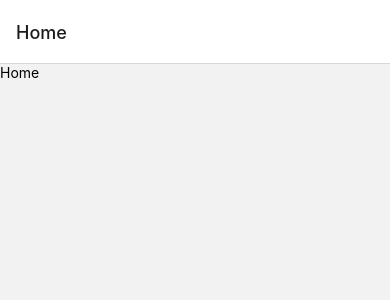
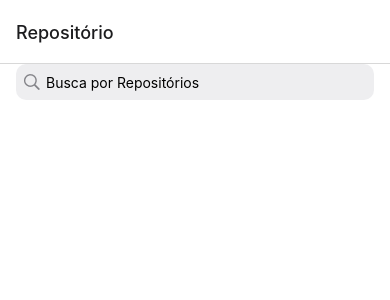
Before and after one commit to fabio-jreis/desafioAbril, a React Native app: screen / in a window 390 px wide. Shown: the top 300 px of the page. Built offline with nearby package versions, Linux system fonts and the light colour scheme.

Commit message:
style: Home

```diff
--- a/App.tsx
+++ b/App.tsx
@@ -2,17 +2,26 @@ import React from 'react';
 import {NavigationContainer} from "@react-navigation/native";
 import {createStackNavigator} from "@react-navigation/stack";
 
-import Home from "./src/Home"
+import Home from "./src/Home/Home"
 import Details from "./src/Details";
 
 const App = () => {
 
   const Stack = createStackNavigator();
 
+
   return(
     <NavigationContainer>
-      <Stack.Navigator>
-        <Stack.Screen name="Home" component={Home} />
+      <Stack.Navigator
+         screenOptions={{
+          cardStyle: {
+            backgroundColor: '#FFF',
+          },
+          animationEnabled: false,
+          //headerShown: false,
+        }}
+      >
+        <Stack.Screen name="Repositório" component={Home} />
         <Stack.Screen name="Details" component={Details}/>
       </Stack.Navigator>
     </NavigationContainer>
--- a/package.json
+++ b/package.json
@@ -16,7 +16,8 @@
     "react-native": "0.72.3",
     "react-native-gesture-handler": "^2.12.0",
     "react-native-safe-area-context": "^4.7.1",
-    "react-native-screens": "^3.22.1"
+    "react-native-screens": "^3.22.1",
+    "styled-components": "^6.0.4"
   },
   "devDependencies": {
     "@babel/core": "^7.20.0",
@@ -27,6 +28,7 @@
     "@tsconfig/react-native": "^3.0.0",
     "@types/react": "^18.0.24",
     "@types/react-test-renderer": "^18.0.0",
+    "@types/styled-components-react-native": "^5.2.1",
     "babel-jest": "^29.2.1",
     "eslint": "^8.19.0",
     "jest": "^29.2.1",
--- a/src/Home.js
+++ /dev/null
@@ -1,10 +0,0 @@
-import React from "react";
-import { View, Text } from 'react-native'
-
-export default function Home() {
-    return(
-        <View>
-            <Text>Home</Text>
-        </View>
-    )
-}
--- /dev/null
+++ b/src/Home/Home.js
@@ -0,0 +1,19 @@
+import React from "react";
+import { Container, Title, Search, Icon } from "./styles";
+
+import { View, Text, StyleSheet, Image } from 'react-native'
+import { TextInput } from "react-native-gesture-handler";
+
+import findIcon from "../../assets/images/magnifyingglass.png"
+
+export default function Home() {
+    return(
+        <Container>
+            <Title></Title>
+            <Search>
+                <Icon source={findIcon} />
+                <TextInput placeholder="Busca por Repositórios"/>
+            </Search>
+        </Container>
+    )
+}
--- /dev/null
+++ b/src/Home/styles.js
@@ -0,0 +1,23 @@
+import styled from 'styled-components/native';
+
+export const Container = styled.View`
+    margin-left: 16px;
+    margin-right: 16px;
+`;
+
+export const Title = styled.Text`
+
+`;
+
+export const Icon = styled.Image`
+    margin-left: 8px;
+    margin-right: 6px;
+`;
+
+export const Search = styled.View`
+    flex-direction: row;
+    align-items: center;
+    height: 36px;
+    background: rgba(118, 118, 128, 0.12);
+    border-radius: 10px;
+`;
```
Also changed, not shown: assets/images/magnifyingglass.png (added), 1 other file (tests, documents, lock files or other folders).
